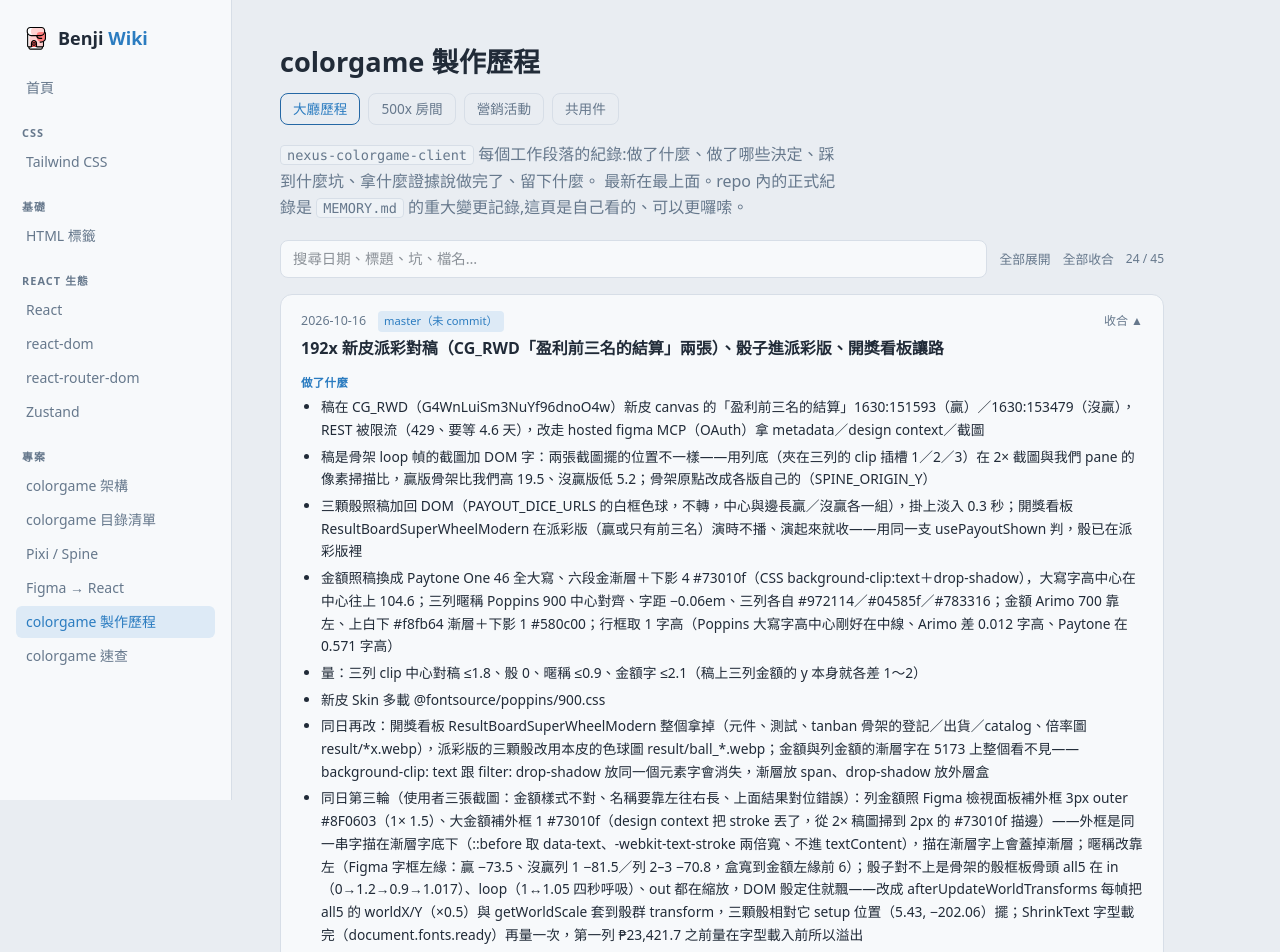
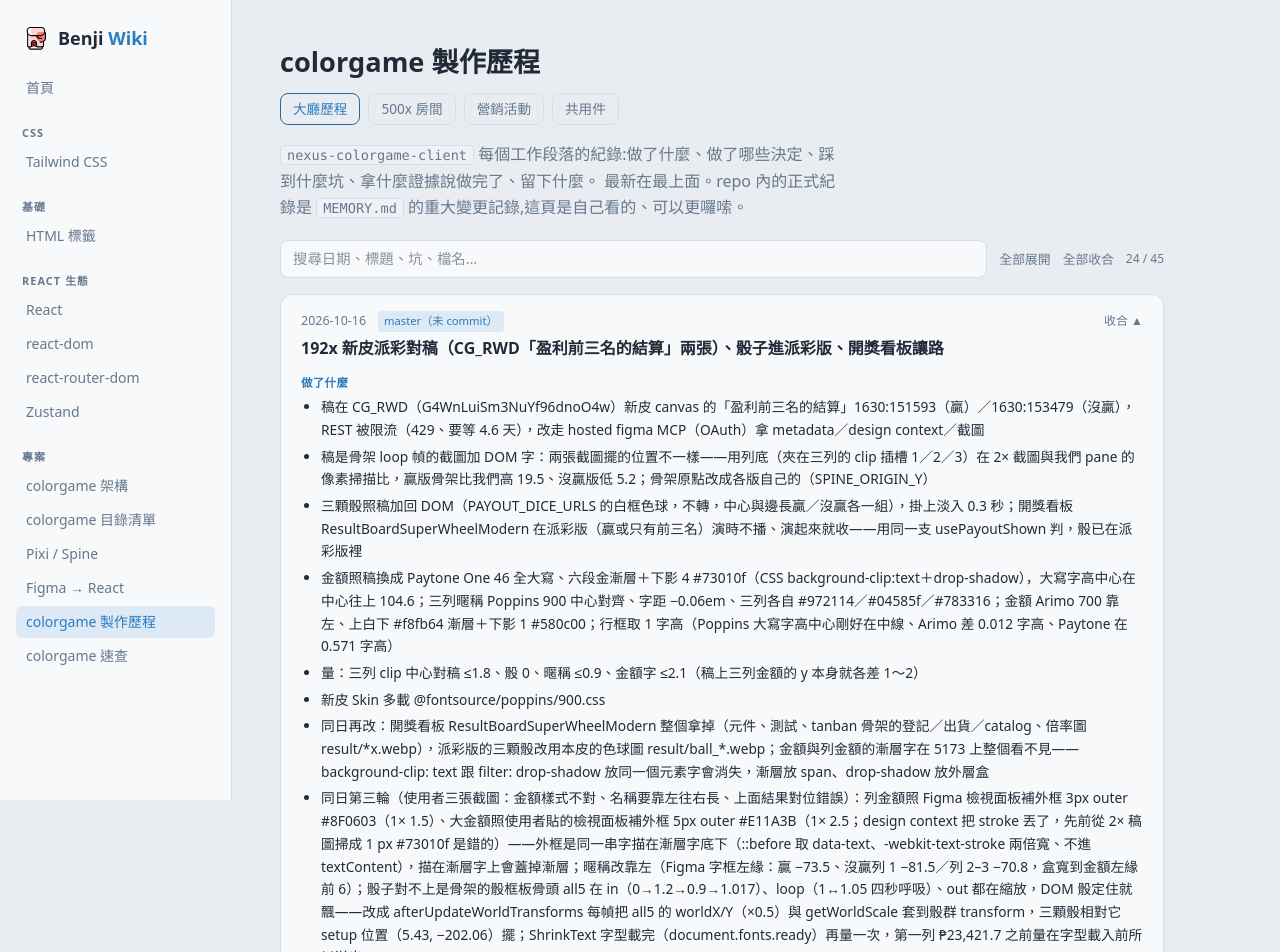
Before and after one commit to f840214/benji-wiki, a React (Vite) app: page /#/colorgame-log in a window 1280 px wide. Shown: the top 952 px of the page. Built offline with nearby package versions, Linux system fonts and the light colour scheme.

Commit message:
log: 新皮大金額外框改 #E11A3B

```diff
--- a/src/pages/ColorGameLogPage.jsx
+++ b/src/pages/ColorGameLogPage.jsx
@@ -28,7 +28,7 @@ const ENTRIES = [
       '量：三列 clip 中心對稿 ≤1.8、骰 0、暱稱 ≤0.9、金額字 ≤2.1（稿上三列金額的 y 本身就各差 1～2）',
       '新皮 Skin 多載 @fontsource/poppins/900.css',
       '同日再改：開獎看板 ResultBoardSuperWheelModern 整個拿掉（元件、測試、tanban 骨架的登記／出貨／catalog、倍率圖 result/*x.webp），派彩版的三顆骰改用本皮的色球圖 result/ball_*.webp；金額與列金額的漸層字在 5173 上整個看不見——background-clip: text 跟 filter: drop-shadow 放同一個元素字會消失，漸層放 span、drop-shadow 放外層盒',
-      '同日第三輪（使用者三張截圖：金額樣式不對、名稱要靠左往右長、上面結果對位錯誤）：列金額照 Figma 檢視面板補外框 3px outer #8F0603（1× 1.5）、大金額補外框 1 #73010f（design context 把 stroke 丟了，從 2× 稿圖掃到 2px 的 #73010f 描邊）——外框是同一串字描在漸層字底下（::before 取 data-text、-webkit-text-stroke 兩倍寬、不進 textContent），描在漸層字上會蓋掉漸層；暱稱改靠左（Figma 字框左緣：贏 −73.5、沒贏列 1 −81.5／列 2–3 −70.8，盒寬到金額左緣前 6）；骰子對不上是骨架的骰框板骨頭 all5 在 in（0→1.2→0.9→1.017）、loop（1↔1.05 四秒呼吸）、out 都在縮放，DOM 骰定住就飄——改成 afterUpdateWorldTransforms 每幀把 all5 的 worldX/Y（×0.5）與 getWorldScale 套到骰群 transform，三顆骰相對它 setup 位置（5.43, −202.06）擺；ShrinkText 字型載完（document.fonts.ready）再量一次，第一列 ₱23,421.7 之前量在字型載入前所以溢出',
+      '同日第三輪（使用者三張截圖：金額樣式不對、名稱要靠左往右長、上面結果對位錯誤）：列金額照 Figma 檢視面板補外框 3px outer #8F0603（1× 1.5）、大金額照使用者貼的檢視面板補外框 5px outer #E11A3B（1× 2.5；design context 把 stroke 丟了，先前從 2× 稿圖掃成 1 px #73010f 是錯的）——外框是同一串字描在漸層字底下（::before 取 data-text、-webkit-text-stroke 兩倍寬、不進 textContent），描在漸層字上會蓋掉漸層；暱稱改靠左（Figma 字框左緣：贏 −73.5、沒贏列 1 −81.5／列 2–3 −70.8，盒寬到金額左緣前 6）；骰子對不上是骨架的骰框板骨頭 all5 在 in（0→1.2→0.9→1.017）、loop（1↔1.05 四秒呼吸）、out 都在縮放，DOM 骰定住就飄——改成 afterUpdateWorldTransforms 每幀把 all5 的 worldX/Y（×0.5）與 getWorldScale 套到骰群 transform，三顆骰相對它 setup 位置（5.43, −202.06）擺；ShrinkText 字型載完（document.fonts.ready）再量一次，第一列 ₱23,421.7 之前量在字型載入前所以溢出',
     ],
     decisions: ['稿上兩張骨架截圖高低不一致，不取平均：各版照各自的稿擺，沒贏版比贏版低 24.7 是稿的意思', '開獎看板只在派彩版演時讓路：沒下注也沒前三名時仍播（不然那一局什麼都看不到）'],
     pitfalls: ['骨架裡會呼吸／彈入的板子上放 DOM 元素：先翻 json 看那根骨頭在 in／loop／out 有沒有 scale 鍵，有就得逐幀跟，單一時刻量到 0 差不代表對齊', 'Figma MCP 的 get_design_context 不輸出 text stroke：描邊要看使用者貼的檢視面板或掃 2× 稿圖', 'background-clip: text 與 filter 同一個元素：Chromium 會把字裁掉，看起來就是「沒有金額」；pane-4 那次只量 DOM 盒沒看圖才漏掉', 'Overlay navigate 帶太長的網址會被折行、參數名混進 %20：長網址改在頁面內 location.assign', '稿 1630:151593 的 16:9 frame 在外框的 y＝310（別張都是 282），用 REST 整張圖裁 16:9 會差 14 px；直接對 16:9 節點截圖才準', 'Figma 的 metadata 給的字框 y 是行框頂，Poppins 行框 1.4 字高，字的大寫字高中心比框中心低——量 ink 不量框'],
```
